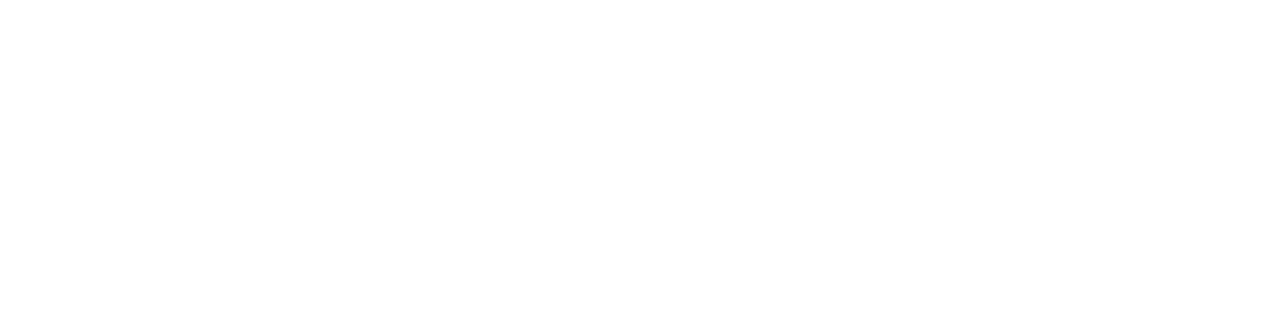
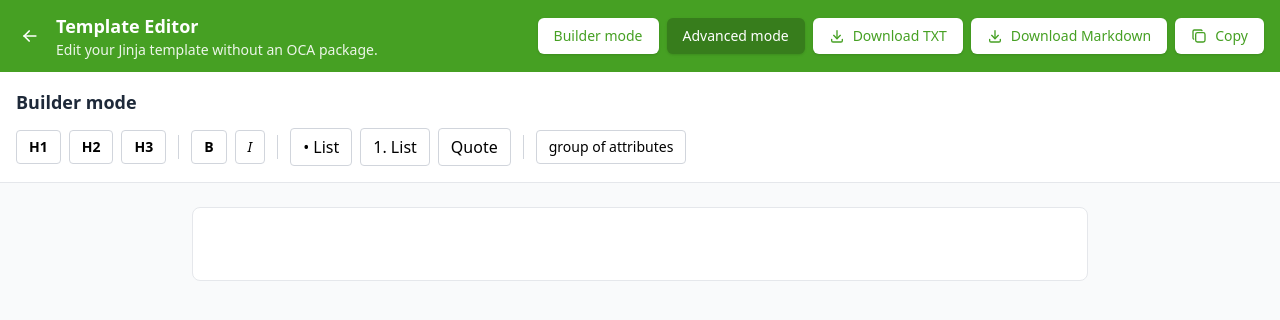
Before and after one commit to ClimateSmartAgCollab/license-writer, a React (Vite) app: page /template-editor in a window 1280 px wide. Before the commit this address had no page. Shown: the top 320 px of the page. Built offline with nearby package versions, Linux system fonts and the light colour scheme.

Commit message:
Add TemplateEditorPage route and update navigation.

```diff
--- a/src/App.tsx
+++ b/src/App.tsx
@@ -15,6 +15,7 @@
   templateReducer,
 } from "@/features/template/state/templateStore";
 import AttributesPage from "@/pages/AttributesPage";
+import TemplateEditorPage from "@/pages/TemplateEditorPage";
 import type { OCAPackage } from "@/types/oca";
 import type {
   BuilderRepeatContext,
@@ -119,6 +120,7 @@
         <Routes>
           <Route path="/" element={<HomePage />} />
           <Route path="/attributes" element={<AttributesPage />} />
+          <Route path="/template-editor" element={<TemplateEditorPage />} />
         </Routes>
       </BrowserRouter>
     </AppProvider>
--- a/src/features/template/InitialTemplateUpload.tsx
+++ b/src/features/template/InitialTemplateUpload.tsx
@@ -95,7 +95,7 @@
       {file && !error && !isProcessing && (
         <div className="flex flex-col items-center gap-2">
           <Button
-            onClick={() => navigate("/attributes")}
+            onClick={() => navigate("/template-editor")}
             className="bg-[var(--drt-green)] text-white hover:bg-[var(--drt-green-dark)] px-6 py-2"
           >
             <span>Next</span>
--- /dev/null
+++ b/src/pages/TemplateEditorPage.tsx
@@ -0,0 +1,225 @@
+import { useCallback, useEffect, useRef, useState } from "react";
+import type { JSONContent } from "@tiptap/core";
+import { useNavigate } from "react-router-dom";
+import { useApp } from "@/App";
+import { TbArrowLeft, TbCopy, TbDownload } from "react-icons/tb";
+import { Button } from "@/components/ui/button";
+import {
+  AdvancedTemplateEditor,
+  type AdvancedTemplateEditorRef,
+} from "@/components/AdvancedTemplateEditor";
+import {
+  BuilderTemplateEditor,
+  type BuilderTemplateEditorRef,
+} from "@/components/BuilderTemplateEditor";
+import {
+  builderPlainChunkToJinja,
+  jinjaPlainChunkToBuilder,
+  mapTipTapJsonTextNodes,
+} from "@/lib/editor/editorTiptapBuilderJinjaJson";
+
+function TemplateEditorPage() {
+  const {
+    jinjaText,
+    builderText,
+    templateWarnings,
+    isBuilderLimited,
+    builderWarning,
+    builderRepeatContext,
+    dispatchTemplateCommand,
+  } = useApp();
+  const navigate = useNavigate();
+  const editorRef = useRef<AdvancedTemplateEditorRef>(null);
+  const builderRef = useRef<BuilderTemplateEditorRef>(null);
+  const pendingPlainInsertRef = useRef<{ at: number; text: string } | null>(null);
+  const [mode, setMode] = useState<"builder" | "advanced">("builder");
+  const [editorSwitchSeed, setEditorSwitchSeed] = useState<JSONContent | null>(null);
+  const [cursorByMode, setCursorByMode] = useState({ builder: 0, advanced: 0 });
+
+  useEffect(() => {
+    pendingPlainInsertRef.current = null;
+  }, [mode]);
+
+  const switchToBuilder = useCallback(() => {
+    if (mode === "builder") return;
+    const seed =
+      mode === "advanced" && editorRef.current
+        ? mapTipTapJsonTextNodes(editorRef.current.getTipTapJSON(), jinjaPlainChunkToBuilder)
+        : null;
+    setEditorSwitchSeed(seed);
+    setMode("builder");
+  }, [mode]);
+
+  const switchToAdvanced = useCallback(() => {
+    if (mode === "advanced") return;
+    const seed =
+      mode === "builder" && builderRef.current
+        ? mapTipTapJsonTextNodes(builderRef.current.getTipTapJSON(), builderPlainChunkToJinja)
+        : null;
+    setEditorSwitchSeed(seed);
+    setMode("advanced");
+  }, [mode]);
+
+  const getActiveEditorRef = useCallback(
+    () => (mode === "advanced" ? editorRef.current : builderRef.current),
+    [mode],
+  );
+
+  const handleCopy = useCallback(async () => {
+    await getActiveEditorRef()?.handleCopy();
+  }, [getActiveEditorRef]);
+
+  const handleDownloadTxt = useCallback(() => {
+    getActiveEditorRef()?.handleDownloadTxt();
+  }, [getActiveEditorRef]);
+
+  const handleDownloadMarkdown = useCallback(() => {
+    getActiveEditorRef()?.handleDownloadMarkdown();
+  }, [getActiveEditorRef]);
+
+  const handleInsertForBlock = useCallback(
+    (parentName: string, nestedAttributes: string[]) => {
+      const cursorForInsert =
+        builderRef.current?.getPlainTextCursorOffset() ?? cursorByMode.builder;
+      const rawLive = builderRef.current?.getText() ?? "";
+      const basePlainText = rawLive.length > 0 ? rawLive : builderText;
+      const insertNonce = crypto.randomUUID();
+      dispatchTemplateCommand({
+        type: "insert_for_block",
+        payload: {
+          parentName,
+          nestedAttributes,
+          cursorOffset: cursorForInsert,
+          basePlainText,
+          insertNonce,
+        },
+      });
+    },
+    [builderText, cursorByMode.builder, dispatchTemplateCommand],
+  );
+
+  return (
+    <div className="flex flex-col h-screen">
+      <div className="bg-[var(--drt-green)] text-white px-4 py-3 flex items-center justify-between">
+        <div className="flex items-center gap-3">
+          <button
+            onClick={() => navigate("/")}
+            className="p-1 hover:bg-[var(--drt-green-dark)] rounded transition-colors"
+            aria-label="Back"
+          >
+            <TbArrowLeft className="w-5 h-5" />
+          </button>
+          <div>
+            <h1 className="text-lg font-semibold">Template Editor</h1>
+            <p className="text-sm opacity-90">
+              Edit your Jinja template without an OCA package.
+            </p>
+          </div>
+        </div>
+        <div className="flex items-center gap-2">
+          <Button
+            onClick={switchToBuilder}
+            className={`px-4 py-2 ${
+              mode === "builder"
+                ? "bg-white text-[var(--drt-green)] hover:bg-gray-100"
+                : "bg-[var(--drt-green-dark)] text-white hover:bg-[var(--drt-green-dark)]/90"
+            }`}
+          >
+            Builder mode
+          </Button>
+          <Button
+            onClick={switchToAdvanced}
+            className={`px-4 py-2 ${
+              mode === "advanced"
+                ? "bg-white text-[var(--drt-green)] hover:bg-gray-100"
+                : "bg-[var(--drt-green-dark)] text-white hover:bg-[var(--drt-green-dark)]/90"
+            }`}
+          >
+            Advanced mode
+          </Button>
+          <Button
+            onClick={handleDownloadTxt}
+            className="bg-white text-[var(--drt-green)] hover:bg-gray-100 px-4 py-2"
+          >
+            <TbDownload className="w-4 h-4" />
+            <span>Download TXT</span>
+          </Button>
+          <Button
+            onClick={handleDownloadMarkdown}
+            className="bg-white text-[var(--drt-green)] hover:bg-gray-100 px-4 py-2"
+          >
+            <TbDownload className="w-4 h-4" />
+            <span>Download Markdown</span>
+          </Button>
+          <Button
+            onClick={handleCopy}
+            className="bg-white text-[var(--drt-green)] hover:bg-gray-100 px-4 py-2"
+          >
+            <TbCopy className="w-4 h-4" />
+            <span>Copy</span>
+          </Button>
+        </div>
+      </div>
+      {templateWarnings.length > 0 && (
+        <div className="bg-amber-50 border-b border-amber-200 px-4 py-2 text-amber-900 text-sm">
+          {templateWarnings.map((warning) => (
+            <p key={warning}>{warning}</p>
+          ))}
+        </div>
+      )}
+      {mode === "builder" && isBuilderLimited && builderWarning && (
+        <div className="bg-amber-100 border-b border-amber-300 px-4 py-2 text-amber-950 text-sm">
+          {builderWarning}
+        </div>
+      )}
+
+      <div className="flex flex-1 overflow-hidden min-h-0">
+        {mode === "builder" ? (
+          <BuilderTemplateEditor
+            ref={builderRef}
+            repeatAttributeOptions={[]}
+            currentRepeatContext={builderRepeatContext}
+            onInsertForBlock={handleInsertForBlock}
+            onClearRepeatContext={() => {
+              dispatchTemplateCommand({
+                type: "set_builder_context",
+                payload: { context: null },
+              });
+            }}
+            initialContent={builderText}
+            onContentChange={(text) => {
+              dispatchTemplateCommand({
+                type: "set_from_builder_text",
+                payload: { text },
+              });
+            }}
+            onCursorChange={(offset) =>
+              setCursorByMode((current) => ({ ...current, builder: offset }))
+            }
+            isReadOnly={isBuilderLimited}
+            pendingPlainInsertRef={pendingPlainInsertRef}
+            initialDocJson={mode === "builder" ? editorSwitchSeed : null}
+          />
+        ) : (
+          <AdvancedTemplateEditor
+            ref={editorRef}
+            initialContent={jinjaText}
+            onContentChange={(text) => {
+              dispatchTemplateCommand({
+                type: "set_from_advanced_text",
+                payload: { text },
+              });
+            }}
+            onCursorChange={(offset) =>
+              setCursorByMode((current) => ({ ...current, advanced: offset }))
+            }
+            pendingPlainInsertRef={pendingPlainInsertRef}
+            initialDocJson={mode === "advanced" ? editorSwitchSeed : null}
+          />
+        )}
+      </div>
+    </div>
+  );
+}
+
+export default TemplateEditorPage;
```
